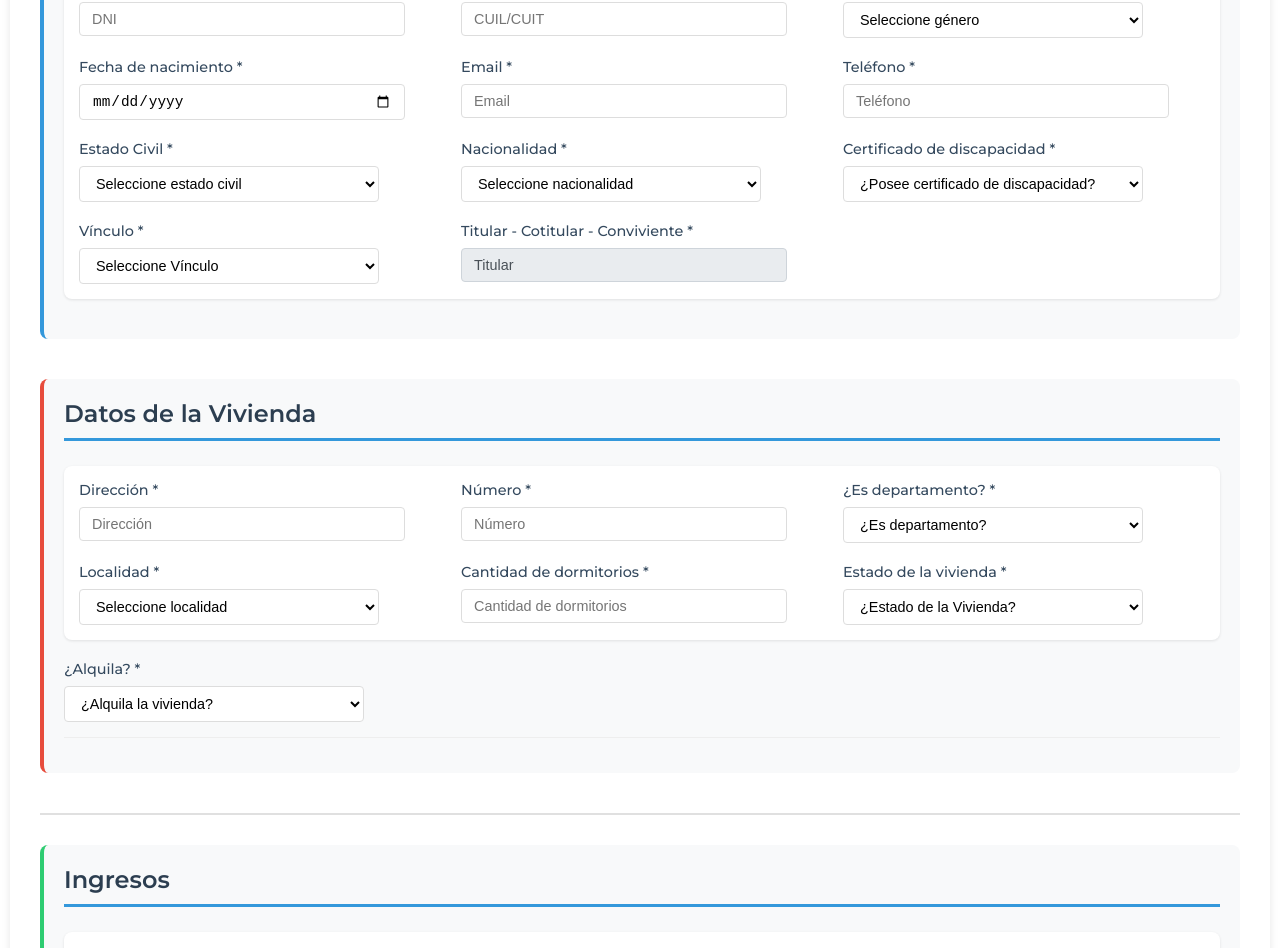
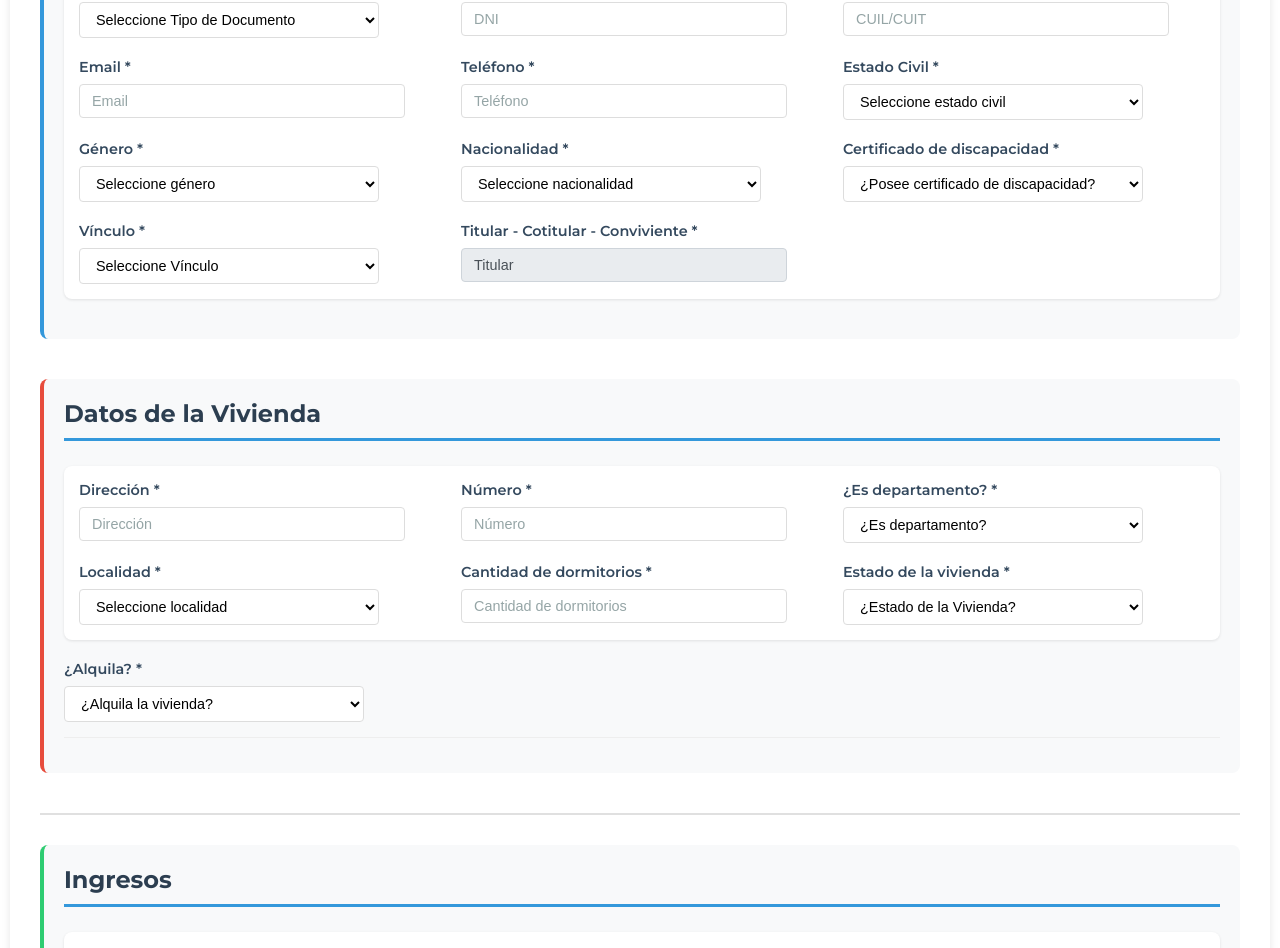
Before and after one commit to eSalazar84/back_registro_lcs, a React (Vite) app in the folder frontend/: page /registro in a window 1280 px wide. Shown: the part 350-1298 px from the top of the page. Built offline with nearby package versions, Linux system fonts and the light colour scheme.

Commit message:
se retira ingresos si es menor de edad

```diff
--- a/frontend/src/componentes/formulario/Formulario.jsx
+++ b/frontend/src/componentes/formulario/Formulario.jsx
@@ -145,6 +145,58 @@ const Formulario = ({ onSubmit }) => {
     });
   };
 
+  const resetForm = () => {
+    setPersonas([{
+      persona: {
+        nombre: '',
+        apellido: '',
+        tipo_dni: '',
+        dni: '',
+        CUIL_CUIT: '',
+        email: '',
+        telefono: '',
+        estado_civil: '',
+        genero: '',
+        fecha_nacimiento: '',
+        nacionalidad: '',
+        certificado_discapacidad: null,
+        vinculo: '',
+        titular_cotitular: 'Titular'
+      },
+      vivienda: {
+        direccion: '',
+        numero_direccion: '',
+        departamento: null,
+        piso_departamento: null,
+        numero_departamento: null,
+        localidad: '',
+        cantidad_dormitorios: '',
+        estado_vivienda: '',
+        alquiler: null,
+        valor_alquiler: null,
+        tipo_alquiler: null
+      },
+      lote: {
+        localidad: ''
+      },
+      ingresos: [{
+        situacion_laboral: '',
+        ocupacion: '',
+        CUIT_empleador: '',
+        salario: ''
+      }]
+    }]);
+    setAceptaDeclaracion(false);
+
+    // Agregar un pequeño retraso para asegurar que el scroll ocurra después de que el estado se actualice
+    setTimeout(() => {
+      window.scrollTo({
+        top: 0,
+        behavior: 'smooth'
+      });
+    }, 100);
+  };
+
   const handleSubmit = async (e) => {
     e.preventDefault();
 
@@ -157,15 +209,58 @@ const Formulario = ({ onSubmit }) => {
       return;
     }
 
-    // Validación de campos requeridos
+    // Validar ingresos antes de enviar
     for (const persona of personas) {
-      // Validar datos personales
-      if (!persona.persona.nombre || !persona.persona.apellido || !persona.persona.tipo_dni ||
-          !persona.persona.dni || !persona.persona.CUIL_CUIT || !persona.persona.genero ||
-          !persona.persona.fecha_nacimiento || !persona.persona.email || !persona.persona.telefono ||
-          !persona.persona.estado_civil || !persona.persona.nacionalidad ||
-          persona.persona.certificado_discapacidad === null || !persona.persona.vinculo ||
-          !persona.persona.titular_cotitular) {
+      if (!esMenorDeEdad(persona.persona.fecha_nacimiento)) {
+        for (const ingreso of persona.ingresos) {
+          if (ingreso.situacion_laboral === "Relación de dependencia" ||
+              ingreso.situacion_laboral === "Relación de dependencia y Autonomo") {
+            if (!ingreso.CUIT_empleador) {
+              Swal.fire({
+                icon: 'error',
+                title: 'Error en ingresos',
+                text: 'El CUIT del empleador es requerido para trabajos en relación de dependencia',
+              });
+              return;
+            }
+          }
+        }
+      }
+    }
+
+    // Agregar validación de edad para el titular
+    if (esMenorDeEdad(personas[0].persona.fecha_nacimiento)) {
+      Swal.fire({
+        icon: 'error',
+        title: 'Error',
+        text: 'El titular debe ser mayor de edad',
+      });
+      return;
+    }
+
+    // Dentro de handleSubmit, modificar la validación de campos requeridos
+    for (const persona of personas) {
+      const esPersonaMenor = esMenorDeEdad(persona.persona.fecha_nacimiento);
+
+      // Validar datos personales básicos (requeridos para todos)
+      if (!persona.persona.nombre || !persona.persona.apellido ||
+          !persona.persona.tipo_dni || !persona.persona.dni ||
+          !persona.persona.genero || !persona.persona.fecha_nacimiento ||
+          !persona.persona.nacionalidad ||
+          persona.persona.certificado_discapacidad === null ||
+          !persona.persona.vinculo || !persona.persona.titular_cotitular) {
+        Swal.fire({
+          icon: 'error',
+          title: 'Campos incompletos',
+          text: 'Por favor complete todos los datos personales básicos',
+        });
+        return;
+      }
+
+      // Validar campos adicionales solo para mayores de edad
+      if (!esPersonaMenor) {
+        if (!persona.persona.CUIL_CUIT || !persona.persona.email ||
+            !persona.persona.telefono || !persona.persona.estado_civil) {
           Swal.fire({
             icon: 'error',
             title: 'Campos incompletos',
@@ -181,16 +276,6 @@ const Formulario = ({ onSubmit }) => {
             icon: 'error',
             title: 'Email inválido',
             text: 'Por favor ingrese un email válido',
-        });
-        return;
-      }
-
-      // Validar DNI (8 dígitos)
-      if (!/^\d{8}$/.test(persona.persona.dni)) {
-        Swal.fire({
-          icon: 'error',
-          title: 'DNI inválido',
-          text: 'El DNI debe tener 8 dígitos',
           });
           return;
         }
@@ -214,6 +299,7 @@ const Formulario = ({ onSubmit }) => {
           });
           return;
         }
+      }
 
       // Validar datos de vivienda
       if (!persona.vivienda.direccion || !persona.vivienda.numero_direccion ||
@@ -230,8 +316,8 @@ const Formulario = ({ onSubmit }) => {
       }
 
 
-      // Validar datos de ingresos
-            // Dentro de handleSubmit, modificar la validación de ingresos:
+      // Validar datos de ingresos solo para mayores de edad
+      if (!esPersonaMenor) {
         for (const ingreso of persona.ingresos) {
           if (!ingreso.situacion_laboral || !ingreso.ocupacion || !ingreso.salario) {
             Swal.fire({
@@ -241,17 +327,6 @@ const Formulario = ({ onSubmit }) => {
             });
             return;
           }
-
-              // Solo validar CUIT del empleador si es trabajo en relación de dependencia
-              if ((ingreso.situacion_laboral === "Relación de dependencia" ||
-                   ingreso.situacion_laboral === "Relación de dependencia y Autonomo") &&
-                  !ingreso.CUIT_empleador) {
-                Swal.fire({
-                  icon: 'error',
-                  title: 'Campos incompletos',
-                  text: 'El CUIT del empleador es requerido para trabajos en relación de dependencia',
-                });
-                return;
         }
       }
 
@@ -269,18 +344,14 @@ const Formulario = ({ onSubmit }) => {
     setLoading(true);
 
     try {
-      console.log("datos formulario", personas);
-
       const datosTransformados = personas.map(persona => transformarDatos(persona));
-
-      console.log("datos transformados para enviar", datosTransformados);
 
       const response = await fetch("http://localhost:3000/registro", {
         method: "POST",
-        body: JSON.stringify(datosTransformados),
         headers: {
           "Content-Type": "application/json",
         },
+        body: JSON.stringify(datosTransformados),
       });
 
       const responseData = await response.json();
@@ -304,11 +375,23 @@ const Formulario = ({ onSubmit }) => {
         return;
       }
 
-      Swal.fire({
+      // Si el registro fue exitoso
+      await Swal.fire({
         icon: 'success',
         title: 'Registro Exitoso',
         text: 'Los datos se han registrado correctamente.',
       });
+
+      // Limpiar el formulario
+      resetForm();
+
+      // Scroll al inicio después de todo el proceso
+      setTimeout(() => {
+        window.scrollTo({
+          top: 0,
+          behavior: 'smooth'
+        });
+      }, 200);
 
     } catch (error) {
       console.error('Error en el frontend:', error);
@@ -368,6 +451,41 @@ const Formulario = ({ onSubmit }) => {
     });
   };
 
+  const esMenorDeEdad = (fechaNacimiento) => {
+    if (!fechaNacimiento) return false;
+    const hoy = new Date();
+    const fechaNac = new Date(fechaNacimiento);
+    let edad = hoy.getFullYear() - fechaNac.getFullYear();
+    const mes = hoy.getMonth() - fechaNac.getMonth();
+    if (mes < 0 || (mes === 0 && hoy.getDate() < fechaNac.getDate())) {
+      edad--;
+    }
+    return edad < 18;
+  };
+
+  const transformarDatos = (persona) => {
+    const esPersonaMenor = esMenorDeEdad(persona.persona.fecha_nacimiento);
+
+    // Procesar ingresos para manejar CUIT_empleador vacío
+    const ingresosProcessed = persona.ingresos.map(ingreso => ({
+      ...ingreso,
+      CUIT_empleador: ingreso.CUIT_empleador || "0" // Si está vacío, usar "0"
+    }));
+
+    return {
+      persona: {
+        ...persona.persona,
+        CUIL_CUIT: esPersonaMenor ? "0" : persona.persona.CUIL_CUIT,
+        email: esPersonaMenor ? "no@aplica.com" : persona.persona.email,
+        telefono: esPersonaMenor ? "0000000000" : persona.persona.telefono,
+        estado_civil: esPersonaMenor ? "Soltero/a" : persona.persona.estado_civil,
+      },
+      vivienda: persona.vivienda,
+      lote: persona.lote,
+      ingresos: esPersonaMenor ? [] : ingresosProcessed
+    };
+  };
+
   return (
     <form onSubmit={handleSubmit} className={styles.container}>
       {personas.map((personaData, index) => (
@@ -401,6 +519,18 @@ const Formulario = ({ onSubmit }) => {
               </label>
 
               <label className={styles.label}>
+                <span className={styles.labelText}>Fecha de nacimiento *</span>
+                <input
+                  required
+                  type="date"
+                  value={personaData.persona.fecha_nacimiento}
+                  onChange={(e) => handleInputChange(index, 'persona.fecha_nacimiento', e.target.value)}
+                  className={styles.input}
+                  max={new Date().toISOString().split('T')[0]}
+                />
+              </label>
+
+              <label className={styles.label}>
                 <span className={styles.labelText}>Tipo de Documento *</span>
                 <select
                   required
@@ -429,6 +559,8 @@ const Formulario = ({ onSubmit }) => {
               />
             </label>
 
+            {!esMenorDeEdad(personaData.persona.fecha_nacimiento) && (
+              <>
                 <label className={styles.label}>
                   <span className={styles.labelText}>CUIL/CUIT *</span>
                   <input
@@ -439,34 +571,6 @@ const Formulario = ({ onSubmit }) => {
                     onChange={(e) => handleInputChange(index, 'persona.CUIL_CUIT', e.target.value)}
                     className={styles.input}
                     maxLength="11"
-              />
-            </label>
-
-            <label className={styles.label}>
-              <span className={styles.labelText}>Género *</span>
-              <select
-                required
-                name="genero"
-                value={personaData.persona.genero || ""}
-                onChange={(e) => handleInputChange(index, 'persona.genero', e.target.value)}
-                className={styles.select}
-              >
-                <option value="" disabled>Seleccione género</option>
-                <option value="Masculino">Masculino</option>
-                <option value="Femenino">Femenino</option>
-                <option value="Otro">Otro</option>
-              </select>
-            </label>
-
-            <label className={styles.label}>
-              <span className={styles.labelText}>Fecha de nacimiento *</span>
-              <input
-                required
-                type="date"
-                value={personaData.persona.fecha_nacimiento}
-                onChange={(e) => handleInputChange(index, 'persona.fecha_nacimiento', e.target.value)}
-                className={styles.input}
-                max={new Date().toISOString().split('T')[0]}
                   />
                 </label>
 
@@ -509,6 +613,24 @@ const Formulario = ({ onSubmit }) => {
                     <option value="Divorciado/a">Divorciado/a</option>
                     <option value="Viudo/a">Viudo/a</option>
                     <option value="Concubinato/a">Concubinato/a</option>
+                  </select>
+                </label>
+              </>
+            )}
+
+            <label className={styles.label}>
+              <span className={styles.labelText}>Género *</span>
+              <select
+                required
+                name="genero"
+                value={personaData.persona.genero || ""}
+                onChange={(e) => handleInputChange(index, 'persona.genero', e.target.value)}
+                className={styles.select}
+              >
+                <option value="" disabled>Seleccione género</option>
+                <option value="Masculino">Masculino</option>
+                <option value="Femenino">Femenino</option>
+                <option value="Otro">Otro</option>
               </select>
             </label>
 
@@ -778,6 +900,7 @@ const Formulario = ({ onSubmit }) => {
         <div className={styles.sectionDivider} />
 
                    {/* Sección de Ingresos */}
+        {!esMenorDeEdad(personaData.persona.fecha_nacimiento) && (
           <div className={`${styles.section} ${styles.incomeData}`}>
             <h3 className={styles.sectionTitle}>Ingresos</h3>
             {personaData.ingresos.map((ingreso, ingresoIndex) => (
@@ -868,6 +991,7 @@ const Formulario = ({ onSubmit }) => {
               )}
             </div>
           </div>
+        )}
 
         <div className={styles.sectionDivider} />
 
--- a/frontend/src/componentes/formulario/formulario.module.css
+++ b/frontend/src/componentes/formulario/formulario.module.css
@@ -17,7 +17,7 @@
 .sectionTitle {
   color: #2c3e50;
   font-size: 1.5rem;
-  font-weight: 600;
+  font-weight: 700;
   margin-bottom: 25px;
   padding-bottom: 10px;
   border-bottom: 3px solid #3498db;
@@ -44,7 +44,7 @@
 .labelText {
   font-size: 0.9rem;
   color: #34495e;
-  font-weight: 500;
+  font-weight: 600;
 }
 
 .input, .select {
@@ -347,3 +347,9 @@
 .inputDisabled:hover {
   border-color: #ced4da;
 }
+
+/* Aseguramos que los placeholders no estén en negrita */
+.input::placeholder, .select::placeholder {
+  font-weight: normal;
+  color: #95a5a6;
+}
```
Also changed, not shown: 1 other file (tests, documents, lock files or other folders). Lines whose indentation alone changed are shown as unchanged.
